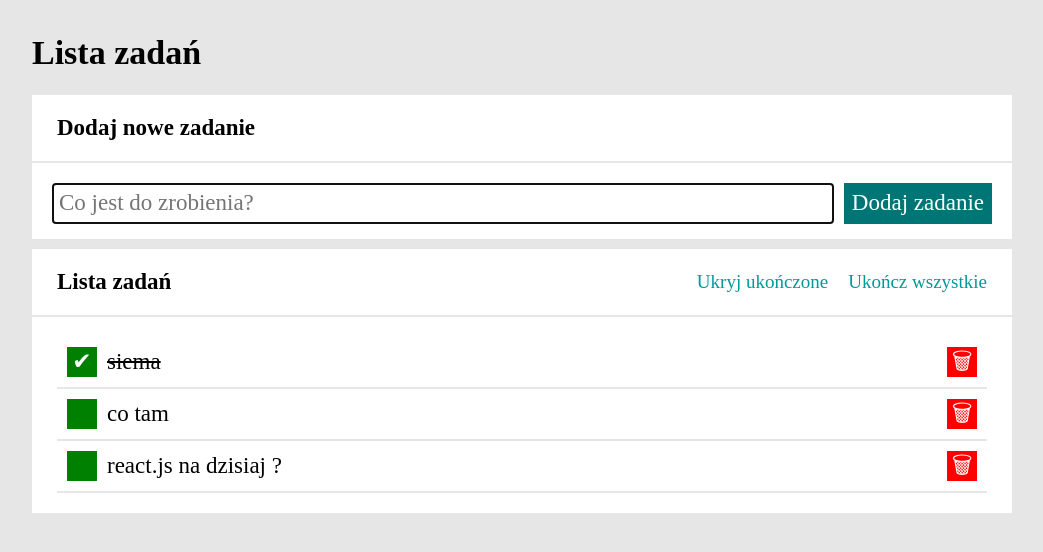
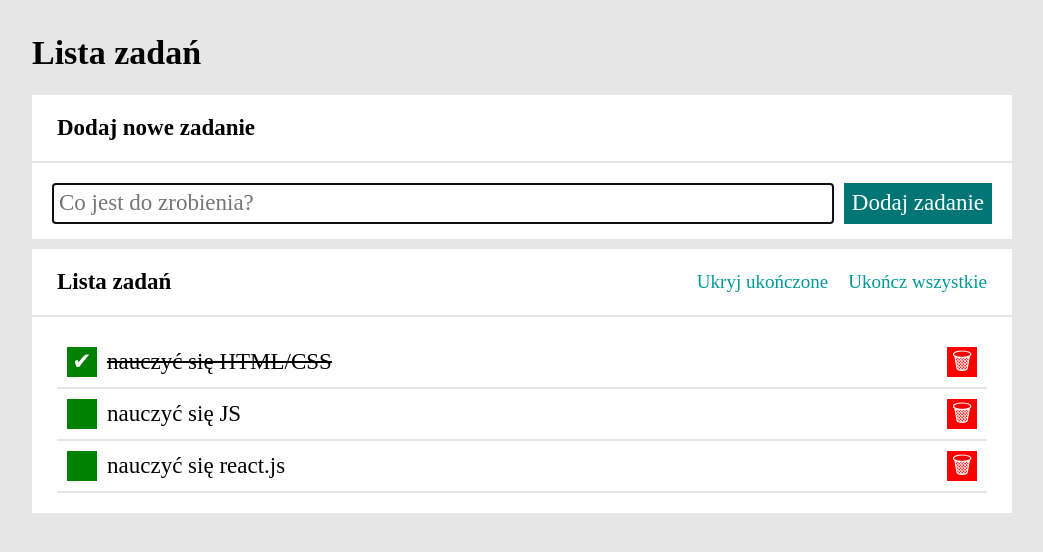
Before and after one commit to przemek0000/Module-8, a React (Create React App) app: page / in a window 1280 px wide. Shown: the top 552 px of the page, without its empty margins (118-1161 px from the left). Built offline with nearby package versions, Linux system fonts and the light colour scheme.

Commit message:
changed tasks for tasks

```diff
--- a/src/App.js
+++ b/src/App.js
@@ -6,9 +6,9 @@ import Tasks from "./Tasks";
 import Buttons from "./Buttons";
 
 const tasks = [
-    {id: 1, content: "siema", done: true, hide: false},
-    {id: 2, content: "co tam", done: false, hide: false},
-    {id: 3, content: "react.js na dzisiaj ?", done: false, hide: false}
+    {id: 1, content: "nauczyć się HTML/CSS", done: true, hide: false},
+    {id: 2, content: "nauczyć się JS", done: false, hide: false},
+    {id: 3, content: "nauczyć się react.js", done: false, hide: false}
 ];
 let toggleWord = true;
 let disabledTasks = false;
```
